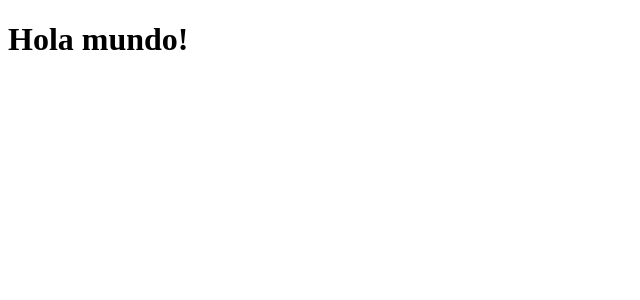
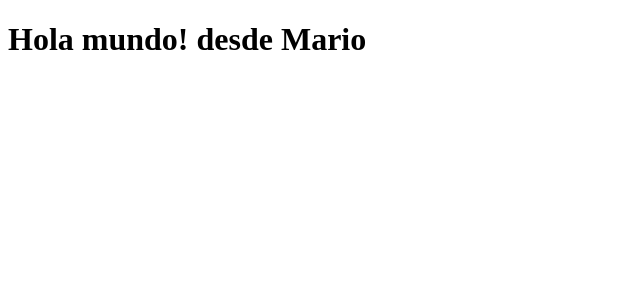
Before and after one commit to marioromero959/estudio-juridico, an Angular app: page / in a window 1280 px wide. Shown: the top 300 px of the page, without its empty margins (0-640 px from the left). Built offline with nearby package versions, Linux system fonts and the light colour scheme.

Commit message:
primer commit desde mario

```diff
--- a/src/app/app.component.html
+++ b/src/app/app.component.html
@@ -1,3 +1,3 @@
 <h1>
-  Hola mundo!
+  Hola mundo! desde Mario
 </h1>
```
